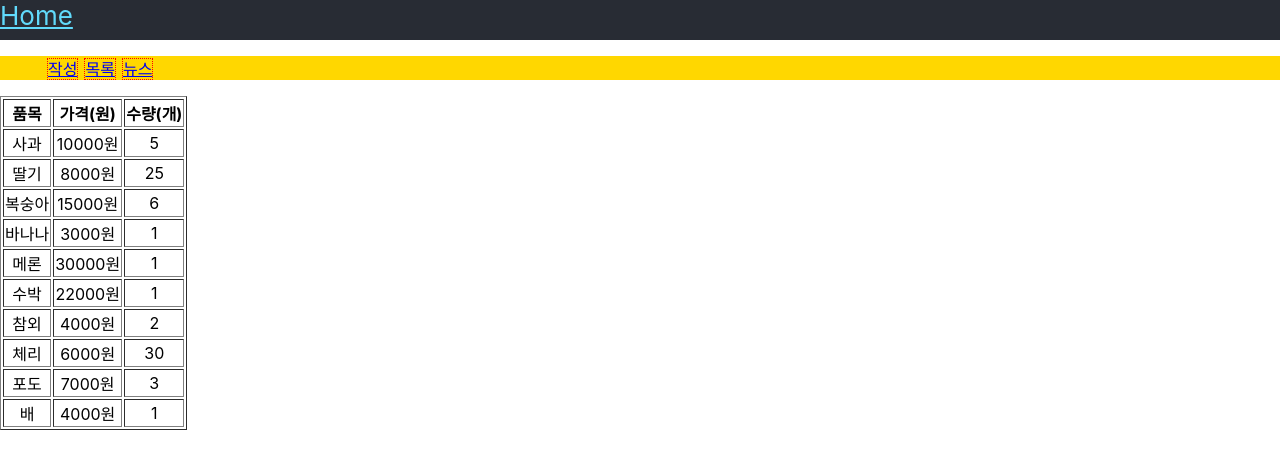
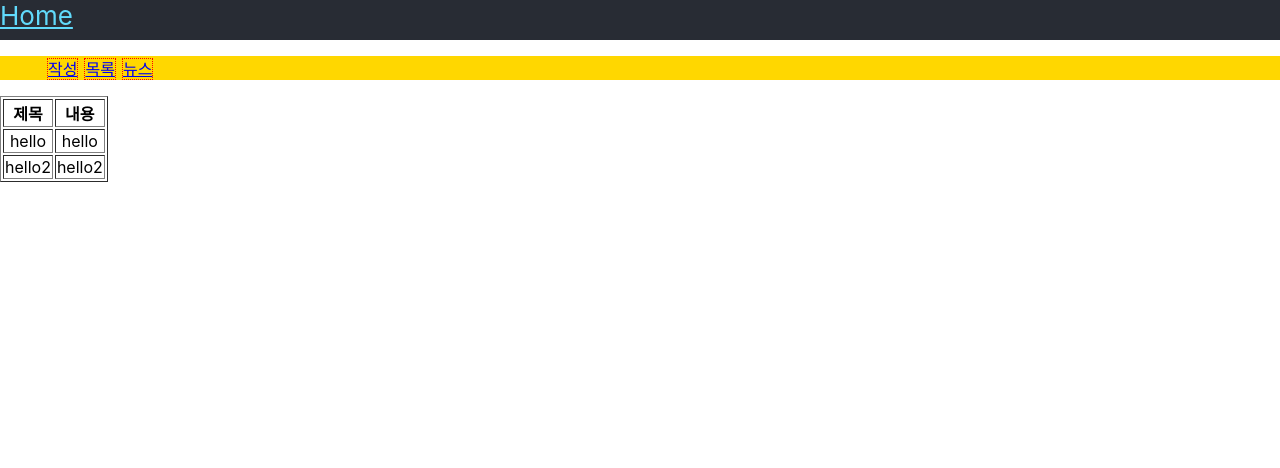
Before and after one commit to zaruous/react-study, a React (Create React App) app in the folder my-app/: page /diary-list in a window 1280 px wide. Shown: the top 468 px of the page. Built offline with nearby package versions, Linux system fonts and the light colour scheme.

Commit message:
데이터 처리 샘플

```diff
--- a/my-app/src/App.js
+++ b/my-app/src/App.js
@@ -1,6 +1,4 @@
 import './App.css';
-import './TableComponent';
-import TableComponent from './TableComponent';
 import Category from "./Category";
 import {BrowserRouter, Route, Routes} from "react-router-dom";
 import DiaryWrite from "./DiaryWrite";
@@ -9,6 +7,22 @@ import NotFound from "./NotFound";
 import News from "./News";
 import StartPage from "./StartPage";
 function App() {
+
+
+
+const diaryItem = [
+    {
+        title:'hello',
+        content : 'hello'
+    },
+    {
+        title:'hello2',
+        content : 'hello2'
+    }
+];
+
+//  diaryItem={this.state.diaryItem}
+
   return (
     <div className="App">
         <BrowserRouter>
@@ -22,8 +36,8 @@ function App() {
             <Category></Category>
             <Routes>
                 <Route path="/" element={<StartPage/>} ></Route>
-                <Route path="/diary-write" element={ <DiaryWrite/> }></Route>
-                <Route path="/diary-list" element={ <DiaryList/> }></Route>
+                <Route path="/diary-write" element={ <DiaryWrite diaryItem={diaryItem}/> }></Route>
+                <Route path="/diary-list" element={ <DiaryList diaryItem={diaryItem}/> }></Route>
                 <Route path="/news" element={ <News/> }></Route>
                 <Route path="*" element={ <NotFound/> }></Route>
             </Routes>
--- a/my-app/src/DiaryList.js
+++ b/my-app/src/DiaryList.js
@@ -1,24 +1,30 @@
 
-import TableComponent from "./TableComponent";
-import raw from './testdata.json';
+function DiaryList(props){
 
-function DiaryList(){
-
-    const items = raw.diaryItemList;
 
     return (
         <div id="DiaryList">
-            <TableComponent></TableComponent>
+            <table border='1px'>
+                <thead>
+                    <tr><th>제목</th><th>내용</th></tr>
+                </thead>
+                <tbody>
+                {
+                    props.diaryItem.map((a, index) =>{
+                        return (
+                        <tr key={index}>
+                            <td>{a.title}</td>
+                            <td>{a.content}</td>
+                        </tr>
+                        )
+                    })
+                }
+                </tbody>
+            </table>
         </div>
     );
 }
 
-function readFromFile(){
-    fetch(raw)
-    .then(r => r.json())
-    .then(r =>{
-        console.log(r.diaryItemList);
-    });
-}
+
 
 export default DiaryList;
--- a/my-app/src/DiaryWrite.js
+++ b/my-app/src/DiaryWrite.js
@@ -1,10 +1,18 @@
 import './DiaryWrite.css';
 //import './DraftEditor';
 
-function DiaryWrite(){
+function DiaryWrite(props){
 
     const btnDiaryWriteWriteClick = ()=>{
-        alert('글작성');
+
+        let txtTitle = document.getElementById('txt-DiaryWrite-title').value;
+        let txtContent = document.getElementById('textarea-DiaryWrite-content').value;
+
+
+        props.diaryItem.push({
+            title:txtTitle,
+            content:txtContent
+        });
     };
 
     return(
@@ -15,6 +23,7 @@ function DiaryWrite(){
         <div>
             <span>Title : </span>
             <input type='text' id="txt-DiaryWrite-title"></input>
+
         </div>
         <div>Content</div>
         <div><textarea id="textarea-DiaryWrite-content" rows={10}></textarea></div>
```
